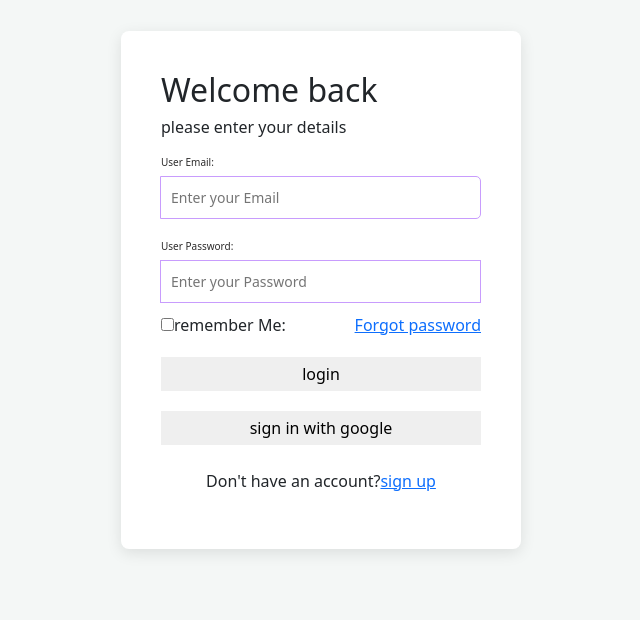
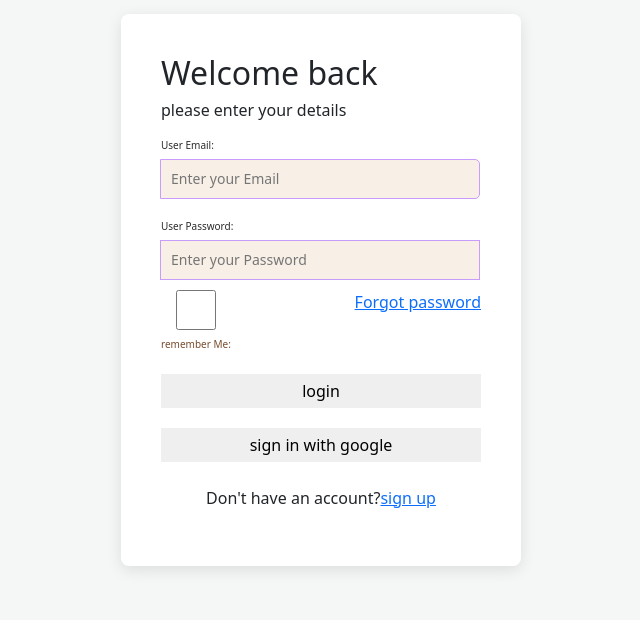
Before and after one commit to Appu-2026/front-end, a React (Vite) app: page /login in a window 1280 px wide. Shown: the part 270-890 px from the top of the page, without its empty margins (319-959 px from the left). Built offline with nearby package versions, Linux system fonts and the light colour scheme; no server answers.

Commit message:
miner chnages in style for forgot file

```diff
--- a/src/App.jsx
+++ b/src/App.jsx
@@ -20,7 +20,6 @@ function App() {
           </ProtectedRoute>
         } />
         <Route path="/singup" element={<Singup />} />
-        {/* <Route path="/forgot" element={<ForgotPassword />} /> */}
         <Route path="*" element={<h1>Not Found</h1>} />
       </Routes>
     </BrowserRouter>
--- a/src/Pages/Forgot.jsx
+++ b/src/Pages/Forgot.jsx
@@ -47,21 +47,20 @@ function ForgotPassword({ setOpen }) {
         setOpen(false)
     }
 
-
     return (
         <dialog id="myModal" open={true} >
             <h2>Creat New Password!</h2>
             <form className="submit-form" onSubmit={heandelValueOnsubimt}>
                 <div>
-                    <label>USENAME :</label>
+                    <label>USENAME :</label><br />
                     <input type="text" onChange={(e) => setUserEmail(e.target.value)} placeholder="useremail"></input>
                 </div>
                 <div>
-                    <label>NEW PASSWORD</label>
+                    <label>NEW PASSWORD :</label><br />
                     <input type="password" onChange={(e) => setNewpassword(e.target.value)} placeholder="new password"></input>
                 </div>
                 <div>
-                    <label>CONFIRM NEW PASSWORD</label>
+                    <label>CONFIRM NEW PASSWORD :</label><br />
                     <input type="password" onChange={(e) => setConfirmpassword(e.target.value)} placeholder="confirm new user" ></input>
                 </div>
                 <button type="submit" className="submit-btn" >submit</button>
--- a/src/Pages/forgot.css
+++ b/src/Pages/forgot.css
@@ -3,6 +3,7 @@
     border: white;
     background-color: none;
 }
+
 .dailog{
     display: flex;
     flex-direction: column;
@@ -19,6 +20,19 @@
     gap: 20px;
 
 }
+input{
+    display: flex;
+    width: 100%;
+    height: 40px;
+    border:  red;
+    border-radius: 02px;
+    background-color: rgb(248, 240, 231);
+}
+label{
+font-size: 10px;
+color: rgb(119, 76, 45);
+
+}
 .submit-btn{
     display: flex;
     padding: 4px;
@@ -28,6 +42,9 @@
     border-color: rgb(117, 128, 98);
     background-color: rgb(159, 188, 233);
     color: black;
+}
+.submit-btn:hover{
+background-color: rgb(115, 165, 241);
 }
 
 .close_btn{
--- a/src/Pages/project.jsx
+++ b/src/Pages/project.jsx
@@ -32,12 +32,12 @@ function About() {
     const editUser = async (id) => {
         try {
             const token = localStorage.getItem("jwtToken");
-            // Corrected to GET method to fetch details of a specific user
+
             const response = await axios.get(`${API_URL1}/${id}`, {
                 headers: { Authorization: `Bearer ${token}` }
             });
             if (response.data) {
-                setCurrenUser(response.data); // Set the actual user data payload
+                setCurrenUser(response.data);
             }
         } catch (error) {
             console.error("Error fetching user data", error);
```
Also changed, not shown: 1 other file (tests, documents, lock files or other folders).
